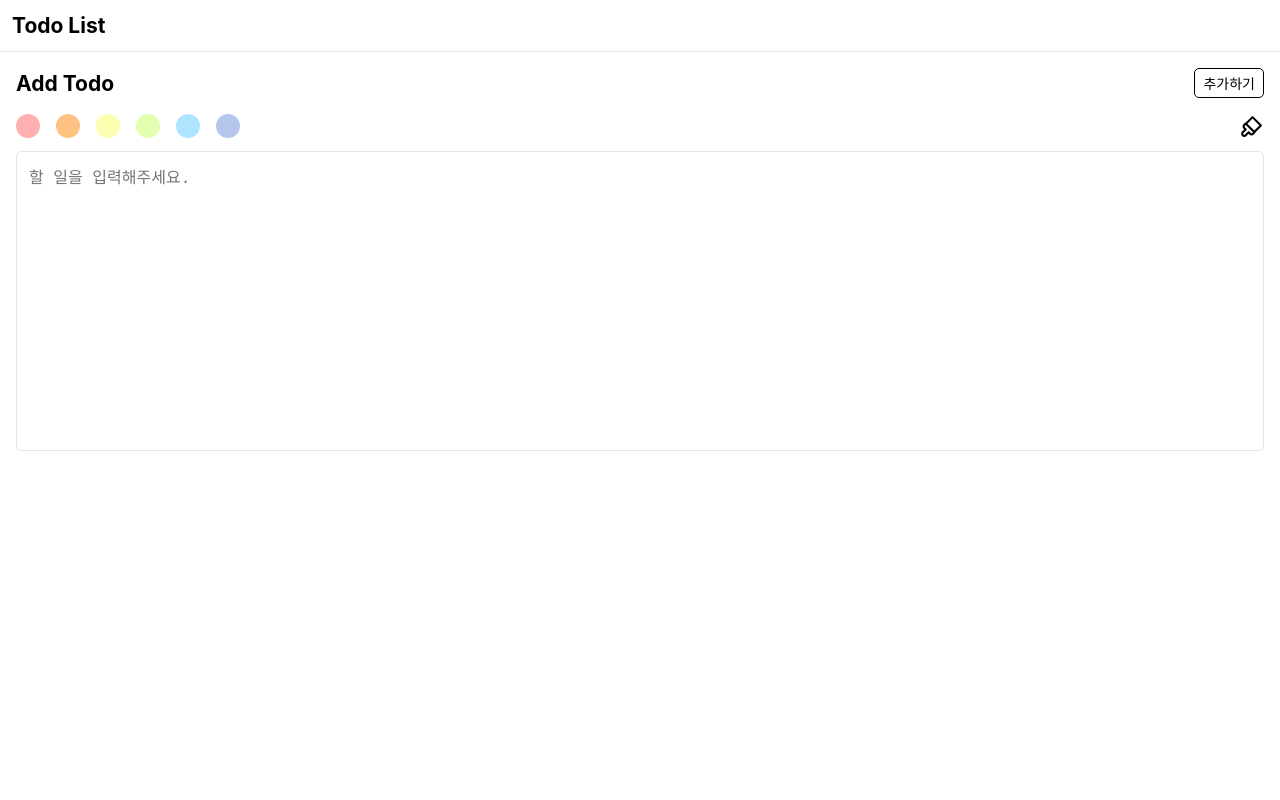
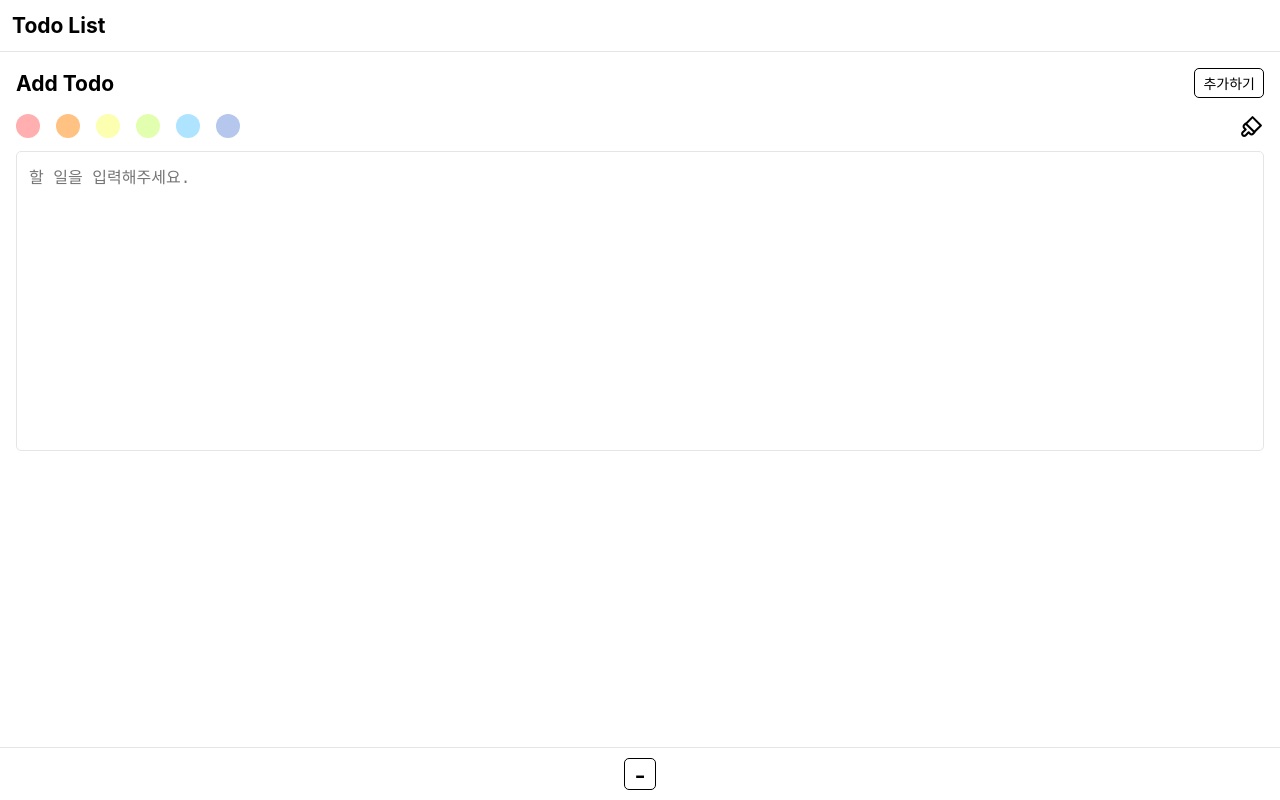
Before and after one commit to uponreal/next-todo, a Next.js app: page /todo/add in a window 1280 px wide. Built offline with nearby package versions, Linux system fonts and the light colour scheme; no server answers.

Commit message:
Footer 기능 추가

```diff
--- /dev/null
+++ b/components/Footer.js
@@ -0,0 +1,54 @@
+import palette from "../theme/palette";
+import { useRouter } from "next/router";
+
+const Footer = () => {
+  const router = useRouter();
+  const isMain = router.pathname === "/";
+  return (
+    <>
+      <div className="container">
+        <button
+          className="footer-button"
+          onClick={() => {
+            if (isMain) {
+              router.push("/todo/add");
+            } else {
+              router.push("/");
+            }
+          }}
+        >
+          {isMain ? "+" : "-"}
+        </button>
+      </div>
+      <style jsx>
+        {`
+          .container {
+            width: 100%;
+            height: 53px;
+            position: fixed;
+            bottom: 0;
+            border-top: 1px solid ${palette.gray};
+            display: flex;
+            justify-content: center;
+            align-items: center;
+          }
+          .footer-button {
+            width: 32px;
+            height: 32px;
+            border-radius: 5px;
+            border: 1px solid black;
+            display: flex;
+            justify-content: center;
+            align-items: center;
+            background-color: white;
+            padding: 0;
+            outline: none;
+            font-size: 32px;
+          }
+        `}
+      </style>
+    </>
+  );
+};
+
+export default Footer;
--- a/pages/_app.js
+++ b/pages/_app.js
@@ -1,11 +1,13 @@
 import "../styles/globals.css";
 import Header from "../components/Header.js";
+import Footer from "../components/Footer.js";
 
 function MyApp({ Component, pageProps }) {
   return (
     <>
       <Header />
       <Component {...pageProps} />
+      <Footer />
     </>
   );
 }
```
